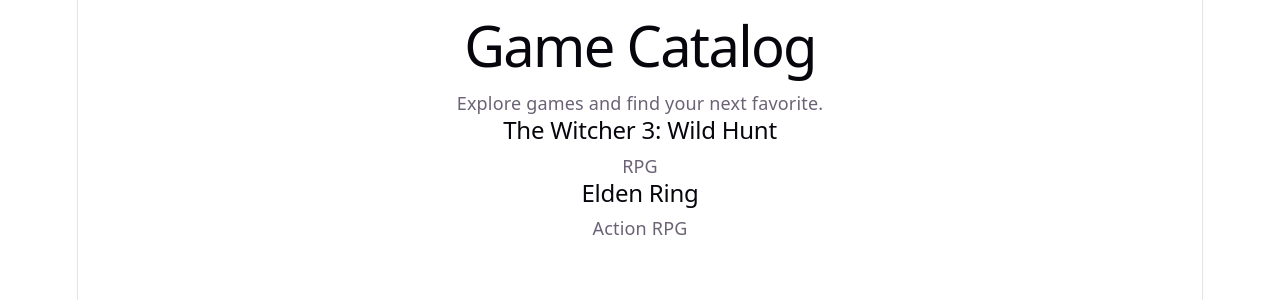
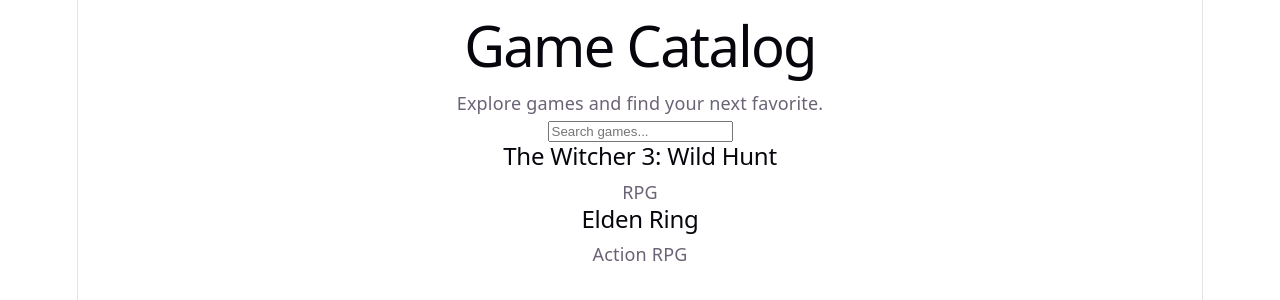
Before and after one commit to jacoblynndecker/game-library, a React (Vite) app: page / in a window 1280 px wide. Shown: the top 300 px of the page. Built offline with nearby package versions, Linux system fonts and the light colour scheme.

Commit message:
Add game search functionality

```diff
--- a/src/App.jsx
+++ b/src/App.jsx
@@ -1,4 +1,8 @@
+import { useState } from "react";
+
 function App() {
+
+  const [searchTerm, setSearchTerm] = useState("");
 
   const games = [
     {
@@ -13,6 +17,8 @@
     },
   ];
 
+  const filteredGames = games.filter((game) => game.title.toLowerCase().includes(searchTerm.toLowerCase()));
+
   return (
 
     <main>
@@ -20,8 +26,11 @@
       <h1>Game Catalog</h1>
       <p>Explore games and find your next favorite.</p>
 
+      <input type="text" placeholder="Search games..."
+      onChange={(event) => setSearchTerm(event.target.value)}/>
+
       <section>
-        {games.map((game) => (
+        {filteredGames.map((game) => (
           <GameCard
             key={game.id}
             title={game.title}
@@ -29,6 +38,7 @@
           />
         ))}
       </section>
+
     </main>
 
   );
```
